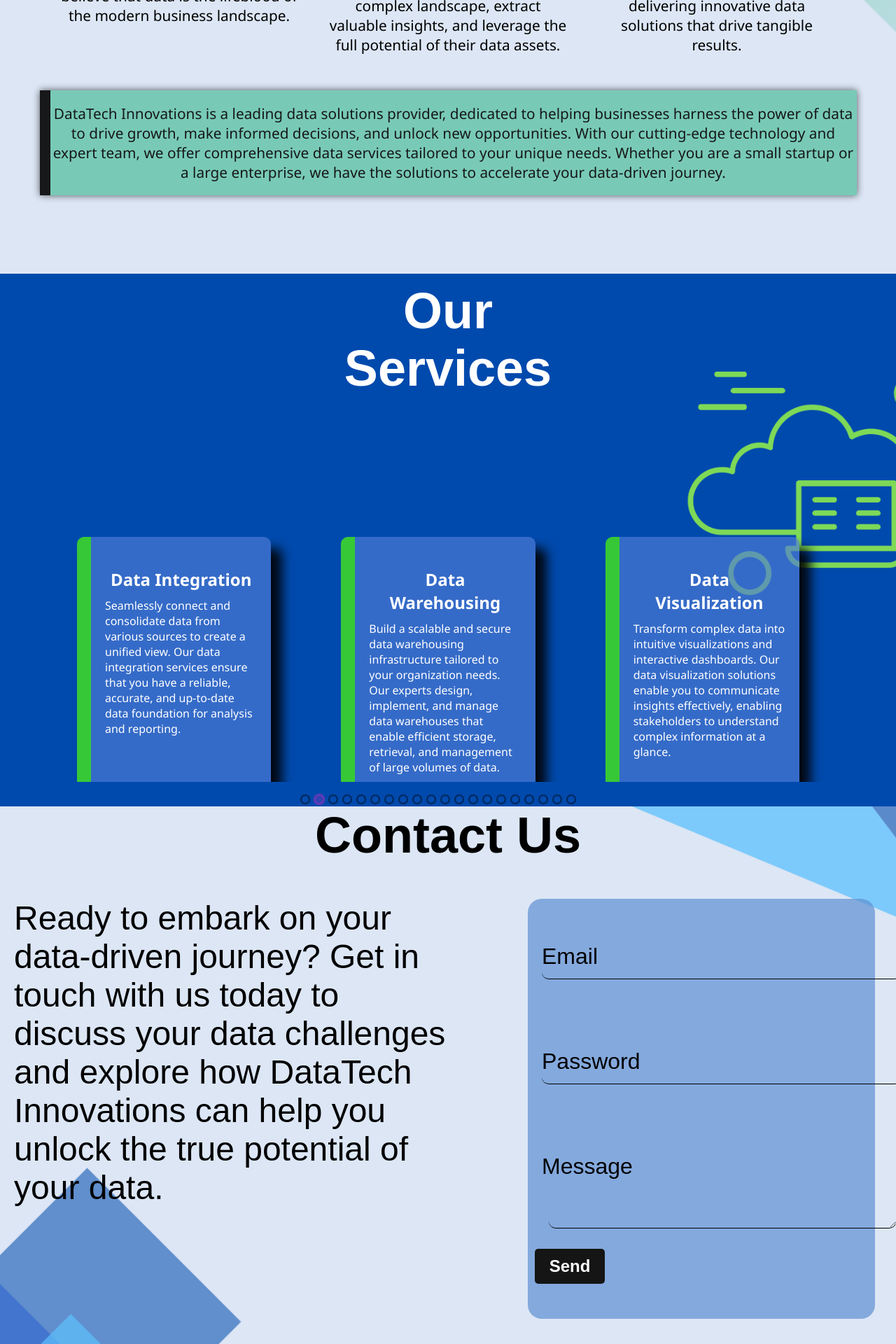
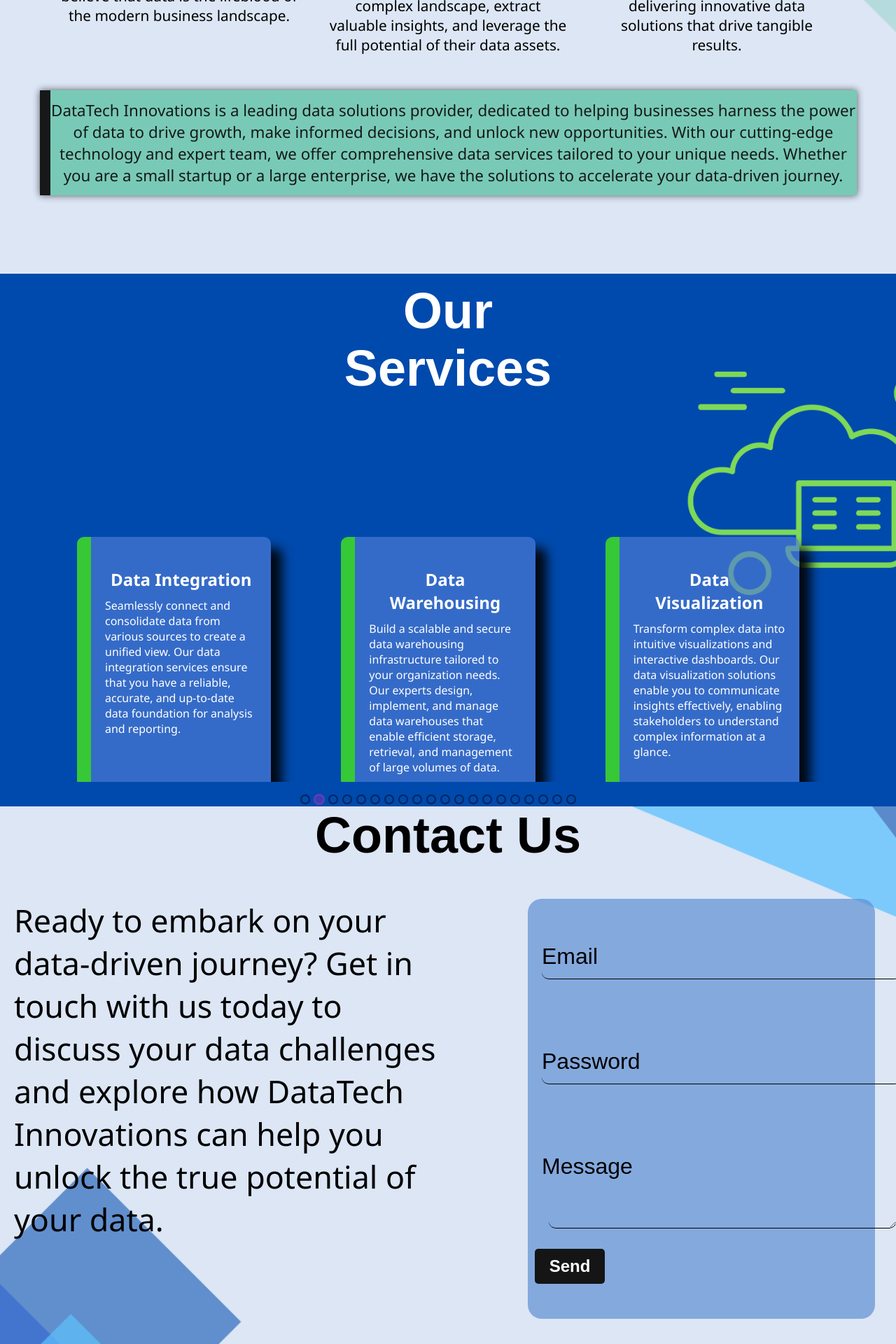
Before and after one commit to DhairyaPatel1403/DataTech-innovation, a React (Create React App) app: page / in a window 1280 px wide. Shown: the part 1260-3180 px from the top of the page at 70% size. Built offline with nearby package versions, Linux system fonts and the light colour scheme.

Commit message:
changed fonts and all 2

```diff
--- a/src/form.css
+++ b/src/form.css
@@ -50,7 +50,8 @@
 .contain-text{
     display: flex;
     justify-content: flex-start;
-    font-size: 3rem;
+    font-size: 2.8rem;
+    font-family: "Segoe UI", "SegoeUI", "Helvetica Neue", "Helvetica", "Arial", "sans-serif";
 }
 
 @import url('https://fonts.googleapis.com/css2?family=Comfortaa&family=DM+Sans:wght@500&family=Josefin+Sans:wght@300&family=Kanit:wght@200&family=Nunito:wght@300&family=Ubuntu:wght@400;500&display=swap');
--- a/src/style.css
+++ b/src/style.css
@@ -283,7 +283,7 @@
 
 
 .about .about-last{
-  font-size: 1.3rem;
+  font-size: 1.4rem;
   font-weight: 500;
   margin-left: 10px;
   margin-right: 10px;
```
